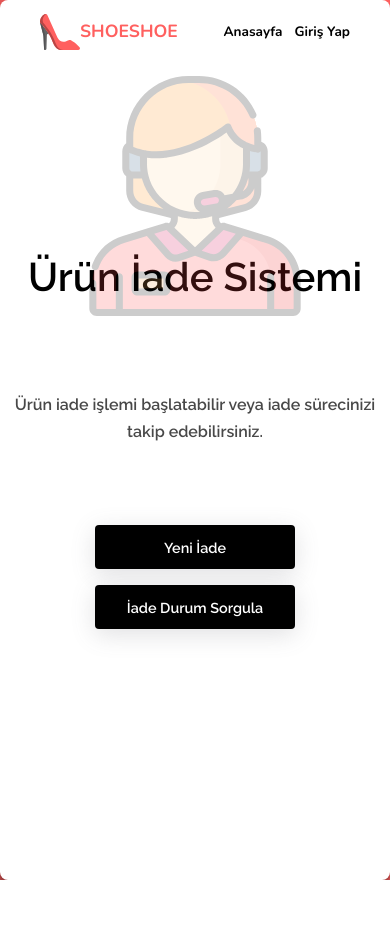
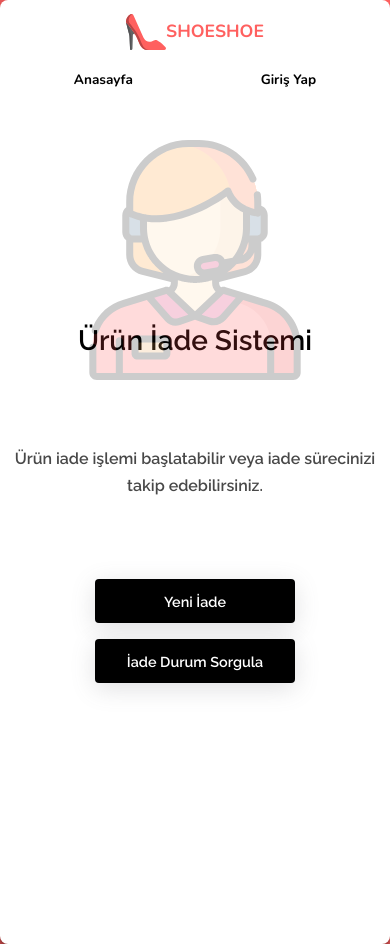
Before and after one commit to yusufcmlt/product-return-service-app, a React (Create React App) app: page / in a window 390 px wide. Before the commit the page ends 880 px from the top, so only its background shows below. Built offline with nearby package versions, Linux system fonts and the light colour scheme.

Commit message:
style: Responsive design fixes

```diff
--- a/src/App.scss
+++ b/src/App.scss
@@ -7,7 +7,7 @@
   box-shadow: 0 0.4rem 0.4rem rgba(0, 0, 0, 0.25);
 
   display: grid;
-  grid-template-rows: [header-start] 6rem [header-end content-start] 1fr [content-end];
+  grid-template-rows: [header-start] minmax(6rem, min-content) [header-end content-start] 1fr [content-end];
   row-gap: 3rem;
   @media only screen and (max-width: $bp-large) {
     padding: 0.5rem 1rem;
--- a/src/components/header/Header.style.scss
+++ b/src/components/header/Header.style.scss
@@ -7,5 +7,9 @@
   @media only screen and (max-width: $bp-medium) {
     grid-template-columns: [logo-start] max-content [logo-end navbar-start] max-content [navbar-end];
     justify-content: space-between;
+    padding: 1rem;
+  }
+  @media only screen and (max-width: $bp-small) {
+    grid-template-columns: 1fr;
   }
 }
--- a/src/components/headings/Headings.style.scss
+++ b/src/components/headings/Headings.style.scss
@@ -4,6 +4,9 @@
   &__title {
     font-size: 5rem;
     font-weight: 600;
+    @media only screen and (max-width: $bp-small) {
+      font-size: 3.5rem;
+    }
   }
   &__subtitle {
     color: $color-gray-dark;
--- a/src/components/logo/Logo.style.scss
+++ b/src/components/logo/Logo.style.scss
@@ -3,6 +3,9 @@
 .logo {
   display: flex;
   align-items: center;
+  @media only screen and (max-width: $bp-small) {
+    justify-content: center;
+  }
   &__img {
     display: inline-block;
     background-image: url('../../assets/logo.svg');
--- a/src/components/navbar/Navbar.style.scss
+++ b/src/components/navbar/Navbar.style.scss
@@ -1,16 +1,17 @@
 @import '../../styles/variables';
 
 .navbar {
-  display: grid;
-  grid-template-columns: repeat(3, 1fr);
+  display: flex;
   align-items: center;
-  justify-items: center;
+  justify-content: space-around;
+  z-index: 5;
   @media only screen and (max-width: $bp-medium) {
     column-gap: 1.5rem;
   }
   @media only screen and (max-width: $bp-small) {
     display: flex;
     flex-wrap: wrap;
+    padding: 2rem 0;
   }
 
   button {
--- a/src/components/page-wrapper/PageWrapper.style.scss
+++ b/src/components/page-wrapper/PageWrapper.style.scss
@@ -1,4 +1,5 @@
 @import '/src/styles/animations';
+@import '/src/styles/variables';
 .page {
   grid-row: content-start/content-end;
   display: grid;
```
